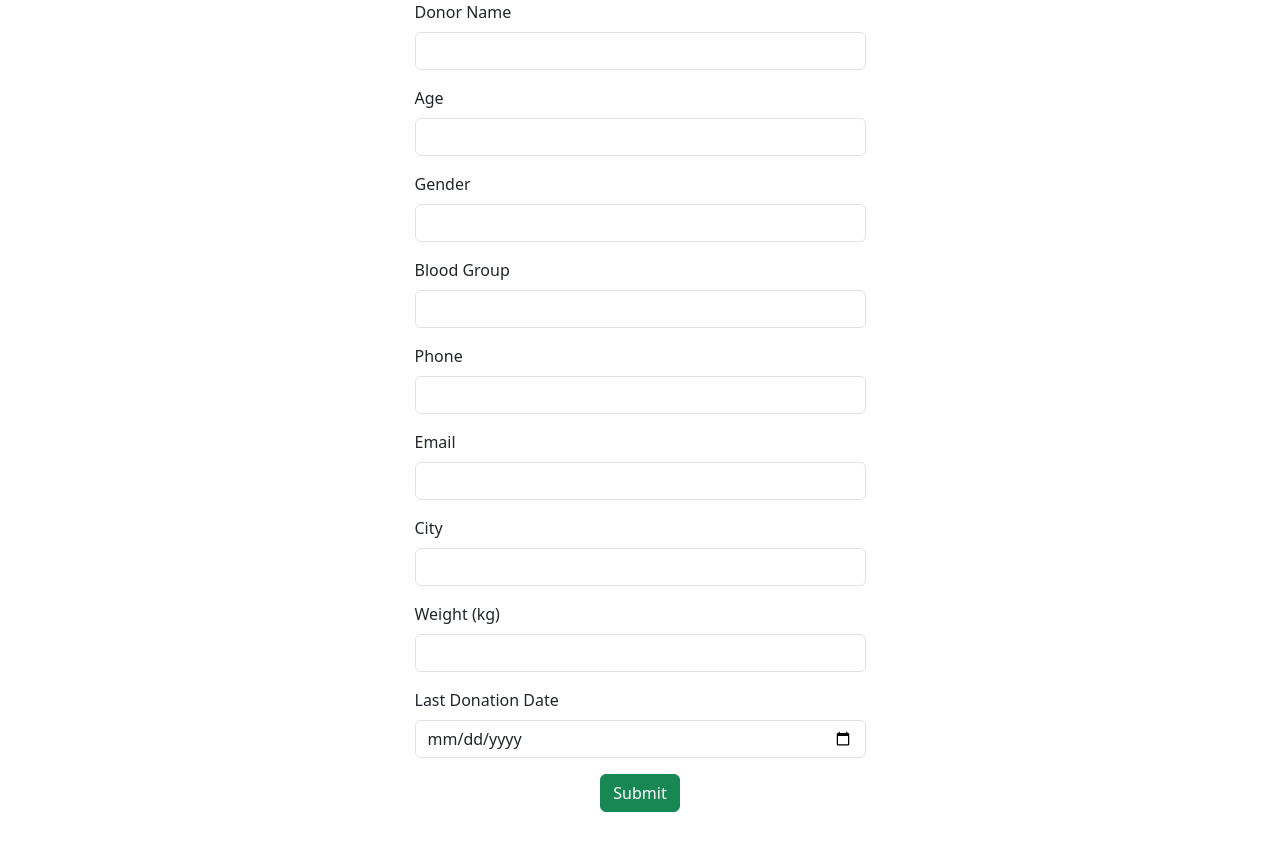
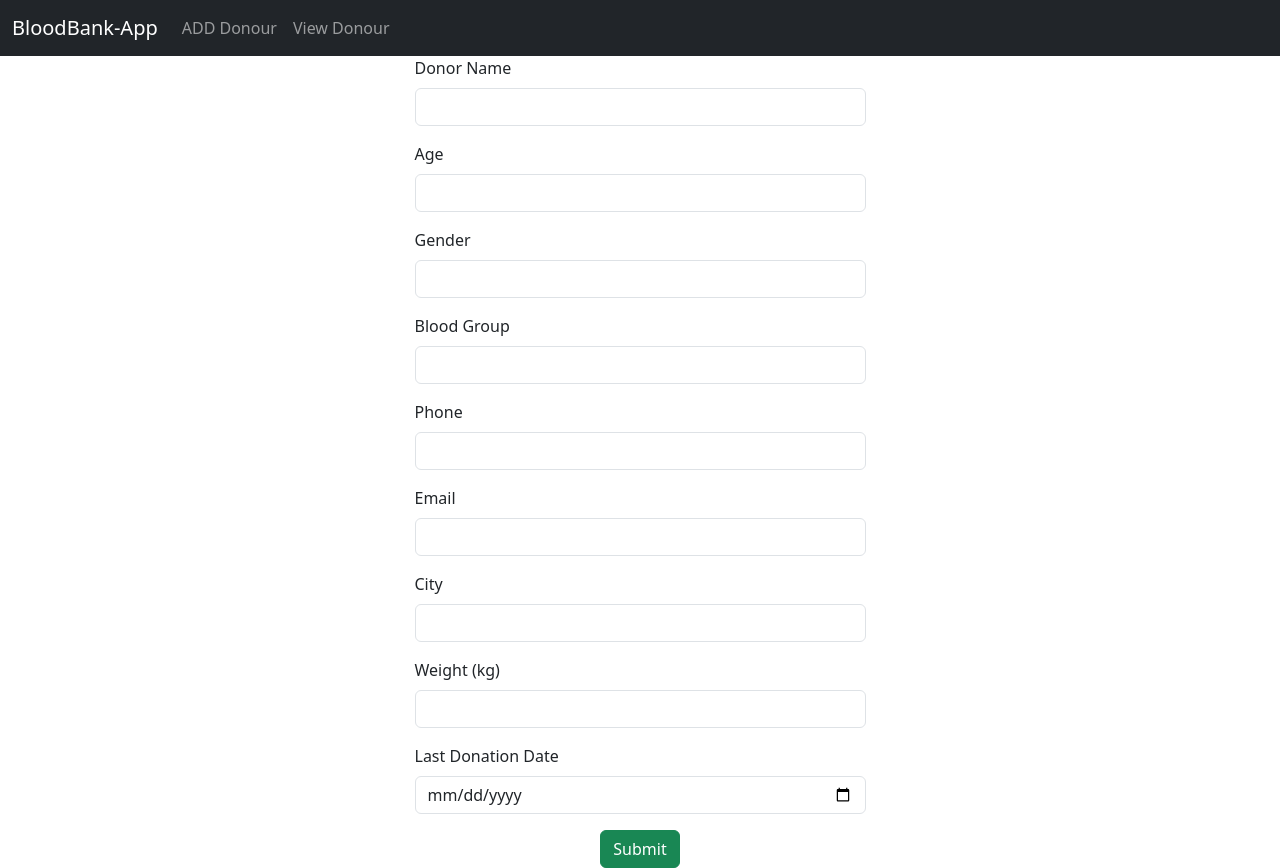
Before and after one commit to alantsaji18/BloodBank-react-App, a React (Vite) app: page / in a window 1280 px wide. Before the commit the page ends 812 px from the top, so only its background shows below. Built offline with nearby package versions, Linux system fonts and the light colour scheme.

Commit message:
Project updates

```diff
--- a/src/App.jsx
+++ b/src/App.jsx
@@ -4,14 +4,21 @@ import viteLogo from './assets/vite.svg'
 import heroImg from './assets/hero.png'
 import './App.css'
 import AddDonour from './components/AddDonour'
+import NavBar from './components/NavBar'
+import ViewDonour from './components/ViewDonour'
+import { BrowserRouter, Route, Routes } from 'react-router-dom'
 
 function App() {
   const [count, setCount] = useState(0)
 
   return (
     <>
-      <AddDonour/>
-
+      <BrowserRouter>
+        <Routes>
+          <Route path="/" element={<AddDonour />} />
+          <Route path="/view" element={<ViewDonour />} />
+        </Routes>
+      </BrowserRouter>
     </>
   )
 }
--- a/src/components/AddDonour.jsx
+++ b/src/components/AddDonour.jsx
@@ -1,5 +1,6 @@
 import React, { useState } from 'react'
 import axios from 'axios'
+import NavBar from './NavBar';
 
 const AddDonour = () => {
 
@@ -56,6 +57,7 @@ const readValue = () => {
 
 return (
     <div>
+        <NavBar/>
         <div className="container">
             <div className="row justify-content-center">
                 <div className="col-12 col-md-6 col-lg-5">
--- a/src/components/ViewDonour.jsx
+++ b/src/components/ViewDonour.jsx
@@ -2,7 +2,7 @@ import axios from 'axios';
 import React, { useEffect, useState } from 'react'
 import NavBar from './NavBar';
 
-const ViewCourse = () => {
+const ViewDonour = () => {
     const [data, changeData] = useState([]);
 
     const fetchData = () => {
@@ -23,7 +23,7 @@ const ViewCourse = () => {
                 <div className="row">
                     <div className="col-12 col-sm-12 col-md-12 col-lg-12 col-xl-12 col-xxl-12">
 
-                        <table class="table">
+                        <table className="table">
                             <thead>
                                 <tr>
                                     <th scope="col">Course Name</th>
@@ -60,4 +60,4 @@ const ViewCourse = () => {
     )
 }
 
-export default ViewCourse
+export default ViewDonour
```
